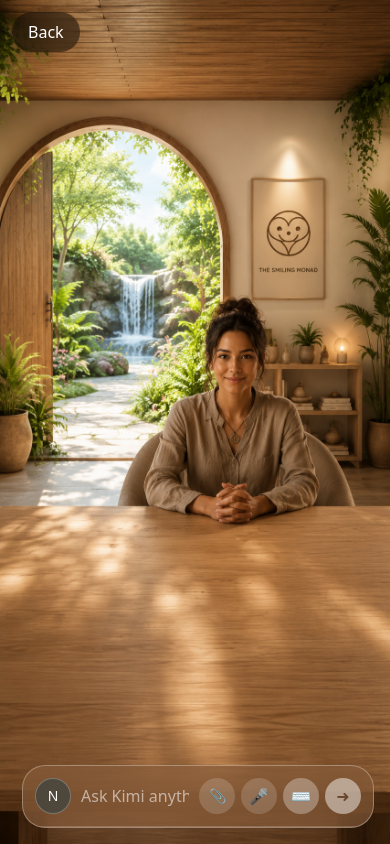
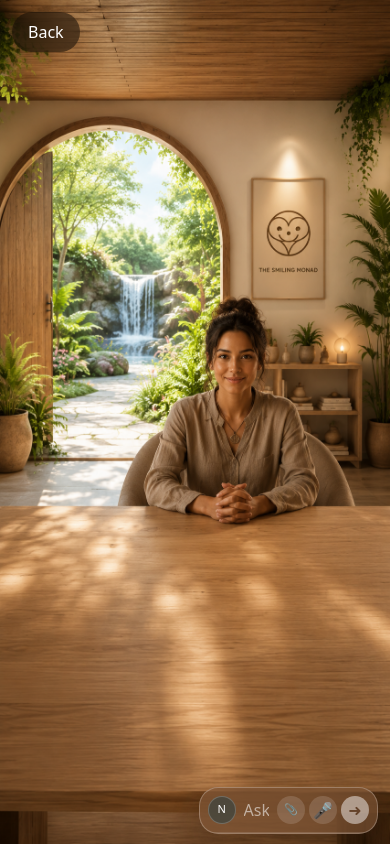
Before and after one commit to benlengrey-pixel/smiling-monad-prototype, a Next.js app: page /office in a window 390 px wide. Built offline with nearby package versions, Linux system fonts and the light colour scheme.

Commit message:
Compact mobile conversation dock
- Reduce mobile dock width and height
- Show only the latest message by default
- Allow conversation history to expand when tapped
- Keep more desk space available for task objects
- Preserve the desktop dock layout

```diff
--- a/components/companion/ConversationDock.tsx
+++ b/components/companion/ConversationDock.tsx
@@ -1,9 +1,10 @@
 "use client";
 
-import type {
-  ChangeEvent,
-  FormEvent,
-  RefObject,
+import {
+  type ChangeEvent,
+  type FormEvent,
+  type RefObject,
+  useState,
 } from "react";
 
 import type { ConversationMessage } from "@/components/companion/ConversationThread";
@@ -30,15 +31,12 @@ type ConversationDockProps = {
 function getAttachmentLabel(
   attachments: WorkspaceAttachment[]
 ): string {
-  if (attachments.length === 0) {
-    return "";
-  }
+  if (attachments.length === 0) return "";
 
   if (attachments.length === 1) {
     const name = attachments[0]?.name || "1 file";
-
-    return name.length > 22
-      ? `${name.slice(0, 19)}…`
+    return name.length > 20
+      ? `${name.slice(0, 17)}…`
       : name;
   }
 
@@ -60,11 +58,15 @@ export default function ConversationDock({
   onStartVoice,
   onChooseFiles,
 }: ConversationDockProps) {
+  const [mobileExpanded, setMobileExpanded] =
+    useState(false);
+
   const visibleMessages = messages.slice(-4);
+  const latestMessage =
+    messages[messages.length - 1] ?? null;
   const attachmentLabel =
     getAttachmentLabel(attachments);
-  const hasAttachments =
-    attachments.length > 0;
+  const hasAttachments = attachments.length > 0;
 
   function chooseFiles(
     event: ChangeEvent<HTMLInputElement>
@@ -80,14 +82,21 @@ export default function ConversationDock({
     event.target.value = "";
   }
 
+  function submit(
+    event: FormEvent<HTMLFormElement>
+  ) {
+    onSubmit(event);
+    setMobileExpanded(false);
+  }
+
   return (
-    <div className="pointer-events-auto absolute bottom-[max(1rem,env(safe-area-inset-bottom))] right-4 z-40 w-[min(22rem,calc(100vw-2rem))] sm:bottom-[4%] sm:right-[4%] sm:w-[22rem]">
-      <div className="overflow-hidden rounded-[1.45rem] border border-white/30 bg-[#8a5f3f]/58 shadow-[0_14px_34px_rgba(48,31,19,0.2)] backdrop-blur-xl">
+    <div className="pointer-events-auto absolute bottom-[max(0.65rem,env(safe-area-inset-bottom))] right-3 z-40 w-[min(18rem,46vw)] sm:bottom-[4%] sm:right-[4%] sm:w-[22rem]">
+      <div className="overflow-hidden rounded-[1.2rem] border border-white/25 bg-[#8a5f3f]/55 shadow-[0_12px_30px_rgba(48,31,19,0.18)] backdrop-blur-xl">
         <form
-          onSubmit={onSubmit}
-          className="flex items-center gap-1.5 border-b border-white/18 px-3 py-2.5"
+          onSubmit={submit}
+          className="flex items-center gap-1 border-b border-white/14 px-2 py-1.5 sm:gap-1.5 sm:px-3 sm:py-2.5"
         >
-          <div className="flex h-9 w-9 shrink-0 items-center justify-center rounded-full border border-white/25 bg-[#3f4641]/75 text-sm font-medium text-white">
+          <div className="flex h-7 w-7 shrink-0 items-center justify-center rounded-full border border-white/20 bg-[#3f4641]/75 text-[11px] font-medium text-white sm:h-9 sm:w-9 sm:text-sm">
             N
           </div>
 
@@ -95,49 +104,43 @@ export default function ConversationDock({
             <input
               ref={inputRef}
               value={request}
+              onFocus={() =>
+                setMobileExpanded(true)
+              }
               onChange={(event) =>
-                onRequestChange(
-                  event.target.value
-                )
+                onRequestChange(event.target.value)
               }
               placeholder={
                 hasAttachments
-                  ? "What should I do with this?"
-                  : "Ask Kimi anything…"
+                  ? "Use this file…"
+                  : "Ask Kimi…"
               }
               aria-label="Type a request for Kimi"
               enterKeyHint="send"
               autoComplete="off"
-              className="min-w-0 flex-1 bg-transparent px-1 py-2 text-sm text-white outline-none placeholder:text-white/55"
+              className="min-w-0 flex-1 bg-transparent px-1 py-1 text-[11px] text-white outline-none placeholder:text-white/55 sm:py-2 sm:text-sm"
             />
           ) : (
             <div
               aria-live="polite"
-              className="min-w-0 flex-1 px-1 py-2 text-sm text-white/75"
+              className="min-w-0 flex-1 px-1 py-1 text-[11px] text-white/75 sm:py-2 sm:text-sm"
             >
               {working
-                ? "Kimi is thinking…"
-                : voiceMessage ||
-                  "Press the microphone and speak."}
+                ? "Thinking…"
+                : voiceMessage || "Speak."}
             </div>
           )}
 
           <label
             title="Add files"
-            className={`flex h-9 w-9 shrink-0 cursor-pointer items-center justify-center rounded-full text-sm transition focus-within:ring-2 focus-within:ring-white/25 ${
+            className={`flex h-7 w-7 shrink-0 cursor-pointer items-center justify-center rounded-full text-[11px] transition focus-within:ring-2 focus-within:ring-white/20 sm:h-9 sm:w-9 sm:text-sm ${
               hasAttachments
                 ? "bg-white/28 text-white"
-                : "bg-white/16 text-white/80"
+                : "bg-white/14 text-white/80"
             }`}
           >
-            <span aria-hidden="true">
-              📎
-            </span>
-
-            <span className="sr-only">
-              Add files
-            </span>
-
+            <span aria-hidden="true">📎</span>
+            <span className="sr-only">Add files</span>
             <input
               type="file"
               multiple
@@ -157,19 +160,15 @@ export default function ConversationDock({
                 : "Talk to Kimi"
             }
             title="Talk to Kimi"
-            className={`flex h-9 w-9 shrink-0 items-center justify-center rounded-full text-sm transition focus:outline-none focus:ring-2 focus:ring-white/25 ${
+            className={`flex h-7 w-7 shrink-0 items-center justify-center rounded-full text-[11px] transition focus:outline-none focus:ring-2 focus:ring-white/20 sm:h-9 sm:w-9 sm:text-sm ${
               mode === "voice"
-                ? "bg-white/30 text-white"
-                : "bg-white/16 text-white/80"
+                ? "bg-white/28 text-white"
+                : "bg-white/14 text-white/80"
             } ${
-              listening
-                ? "animate-pulse"
-                : ""
+              listening ? "animate-pulse" : ""
             }`}
           >
-            <span aria-hidden="true">
-              🎤
-            </span>
+            <span aria-hidden="true">🎤</span>
           </button>
 
           <button
@@ -177,78 +176,131 @@ export default function ConversationDock({
             onClick={onChooseText}
             aria-label="Type to Kimi"
             title="Type to Kimi"
-            className={`flex h-9 w-9 shrink-0 items-center justify-center rounded-full text-sm transition focus:outline-none focus:ring-2 focus:ring-white/25 ${
+            className={`hidden h-9 w-9 shrink-0 items-center justify-center rounded-full text-sm transition focus:outline-none focus:ring-2 focus:ring-white/20 sm:flex ${
               mode === "text"
-                ? "bg-white/30 text-white"
-                : "bg-white/16 text-white/80"
+                ? "bg-white/28 text-white"
+                : "bg-white/14 text-white/80"
             }`}
           >
-            <span aria-hidden="true">
-              ⌨️
-            </span>
+            <span aria-hidden="true">⌨️</span>
           </button>
 
           {mode === "text" && (
             <button
               type="submit"
-              disabled={
-                working ||
-                !request.trim()
-              }
+              disabled={working || !request.trim()}
               aria-label="Send request to Kimi"
               title="Send"
-              className="flex h-9 w-9 shrink-0 items-center justify-center rounded-full bg-white/85 text-sm text-[#60432f] transition focus:outline-none focus:ring-2 focus:ring-white/35 disabled:cursor-not-allowed disabled:opacity-30"
+              className="flex h-7 w-7 shrink-0 items-center justify-center rounded-full bg-white/85 text-[11px] text-[#60432f] transition focus:outline-none focus:ring-2 focus:ring-white/30 disabled:cursor-not-allowed disabled:opacity-30 sm:h-9 sm:w-9 sm:text-sm"
             >
-              <span aria-hidden="true">
-                ➜
-              </span>
+              <span aria-hidden="true">➜</span>
             </button>
           )}
         </form>
 
         {hasAttachments && (
-          <div className="border-b border-white/12 px-4 py-1.5 text-[11px] text-white/65">
-            📎 {attachmentLabel} · use once
+          <div className="border-b border-white/10 px-3 py-1 text-[9px] text-white/60">
+            📎 {attachmentLabel}
           </div>
         )}
 
-        {(visibleMessages.length > 0 ||
-          working) && (
+        <div className="sm:hidden">
+          {(latestMessage || working) && (
+            <button
+              type="button"
+              onClick={() =>
+                setMobileExpanded(
+                  (current) => !current
+                )
+              }
+              className="block w-full px-2.5 py-1.5 text-left"
+            >
+              <div className="flex items-start gap-1.5">
+                <div className="flex h-5 w-5 shrink-0 items-center justify-center rounded-full bg-[#314d4c]/85 text-[9px] font-semibold text-white">
+                  {working
+                    ? "K"
+                    : latestMessage?.speaker === "Ben"
+                      ? "B"
+                      : "K"}
+                </div>
+
+                <div className="min-w-0">
+                  <p className="text-[10px] font-semibold text-white">
+                    {working
+                      ? "Kimi"
+                      : latestMessage?.speaker}
+                  </p>
+                  <p
+                    className={`text-[10px] leading-3.5 text-white/72 ${
+                      mobileExpanded
+                        ? "whitespace-pre-wrap"
+                        : "line-clamp-2"
+                    }`}
+                  >
+                    {working
+                      ? "thinking…"
+                      : latestMessage?.text}
+                  </p>
+                </div>
+              </div>
+            </button>
+          )}
+
+          {mobileExpanded &&
+            visibleMessages.length > 1 && (
+              <div className="max-h-28 overflow-y-auto border-t border-white/10 px-2.5 py-1">
+                {visibleMessages
+                  .slice(0, -1)
+                  .map((message) => (
+                    <div
+                      key={message.id}
+                      className="flex gap-1.5 border-b border-white/8 py-1.5 last:border-b-0"
+                    >
+                      <div
+                        className={`flex h-5 w-5 shrink-0 items-center justify-center rounded-full text-[9px] font-semibold text-white ${
+                          message.speaker === "Ben"
+                            ? "bg-[#6f3e1f]/70"
+                            : "bg-[#314d4c]/75"
+                        }`}
+                      >
+                        {message.speaker === "Ben"
+                          ? "B"
+                          : "K"}
+                      </div>
+
+                      <div className="min-w-0">
+                        <p className="text-[9px] font-semibold text-white/85">
+                          {message.speaker}
+                        </p>
+                        <p className="text-[9px] leading-3.5 text-white/62">
+                          {message.text}
+                        </p>
+                      </div>
+                    </div>
+                  ))}
+              </div>
+            )}
+        </div>
+
+        <div className="hidden sm:block">
+          {(visibleMessages.length > 0 || working) && (
             <div
               aria-live="polite"
               className="max-h-56 overflow-y-auto px-4 py-2.5 text-[12px] leading-4 text-white/88"
             >
-            {visibleMessages.map(
-              (message, index) => {
-                const distanceFromNewest =
-                  visibleMessages.length -
-                  index -
-                  1;
-
-                const opacityClass =
-                  distanceFromNewest >= 3
-                    ? "opacity-45"
-                    : distanceFromNewest === 2
-                      ? "opacity-60"
-                      : distanceFromNewest === 1
-                        ? "opacity-78"
-                        : "opacity-100";
-
-                return (
+              {visibleMessages.map((message) => (
                 <div
                   key={message.id}
-                    className={`flex gap-2 border-b border-white/10 py-2.5 last:border-b-0 ${opacityClass}`}
+                  className="flex gap-2 border-b border-white/10 py-2.5 last:border-b-0"
                 >
                   <div
                     className={`flex h-7 w-7 shrink-0 items-center justify-center rounded-full border border-white/20 text-[11px] font-semibold text-white ${
-                        message.speaker ===
-                        "Ben"
+                      message.speaker === "Ben"
                         ? "bg-[#6f3e1f]/80"
                         : "bg-[#314d4c]/85"
                     }`}
                   >
-                      {message.speaker ===
-                      "Ben"
+                    {message.speaker === "Ben"
                       ? "B"
                       : "K"}
                   </div>
@@ -257,27 +309,20 @@ export default function ConversationDock({
                     <p className="font-semibold">
                       {message.speaker}
                     </p>
-
                     <p className="mt-0.5 whitespace-pre-wrap text-white/80">
                       {message.text}
                     </p>
                   </div>
                 </div>
-                );
-              }
-            )}
+              ))}
 
               {working && (
                 <div className="flex gap-2 py-2.5 opacity-70">
                   <div className="flex h-7 w-7 shrink-0 items-center justify-center rounded-full border border-white/20 bg-[#314d4c]/85 text-[11px] font-semibold text-white">
                     K
                   </div>
-
                   <div>
-                  <p className="font-semibold">
-                    Kimi
-                  </p>
-
+                    <p className="font-semibold">Kimi</p>
                     <p className="mt-0.5 text-white/75">
                       thinking…
                     </p>
@@ -288,5 +333,6 @@ export default function ConversationDock({
           )}
         </div>
       </div>
+    </div>
   );
 }
```
Lines whose indentation alone changed are shown as unchanged.
